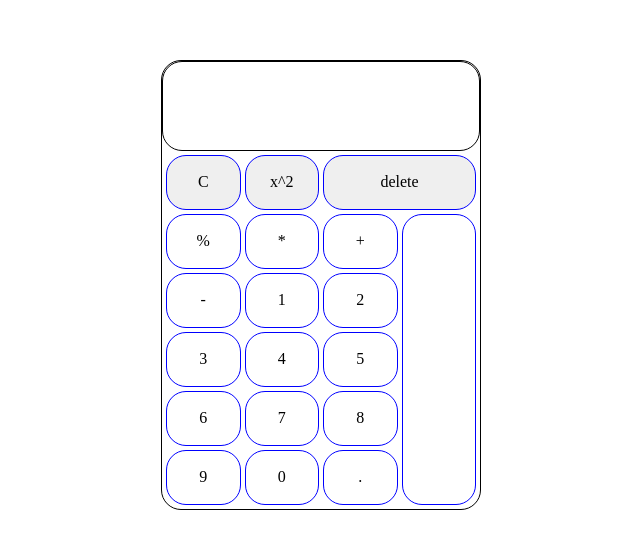
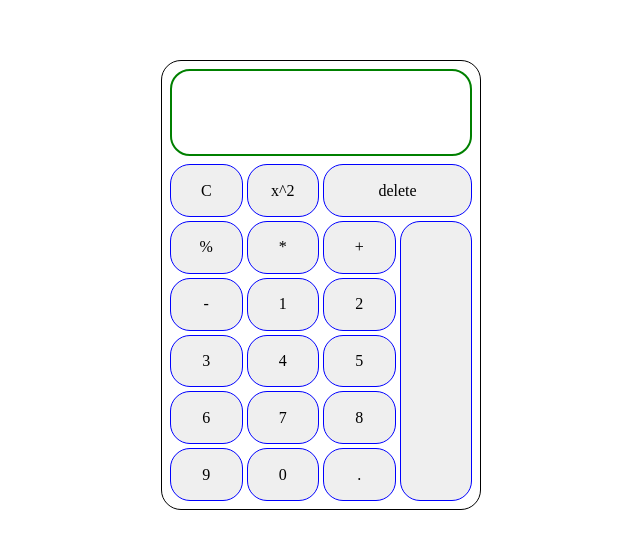
Before and after one commit to TheAlmightyMight/Calculator, a plain HTML site: page index.html in a window 1280 px wide. Shown: the part 115-664 px from the top of the page, without its empty margins (319-959 px from the left). Drawn offline with Linux system fonts and the light colour scheme.

Commit message:
Change index.html layout

```diff
--- a/index.html
+++ b/index.html
@@ -21,34 +21,32 @@
 
           <!-- first half of tool panel -->
 
-          <div class="keyboard__item container">%</div>
-          <div class="keyboard__item container">*</div>
-          <div class="keyboard__item container">+</div>
-          <div class="keyboard__item container">-</div>
+          <button class="keyboard__item container">%</button>
+          <button class="keyboard__item container">*</button>
+          <button class="keyboard__item container">+</button>
+          <button class="keyboard__item container">-</button>
 
           <!-- second half of tool panel -->
 
-          <div class="keyboard__item container">1</div>
-          <div class="keyboard__item container">2</div>
-          <div class="keyboard__item container">3</div>
+          <button class="keyboard__item container">1</button>
+          <button class="keyboard__item container">2</button>
+          <button class="keyboard__item container">3</button>
 
-          <!-- first keyboard half -->
-
-          <div class="keyboard__item container">4</div>
-          <div class="keyboard__item container">5</div>
-          <div class="keyboard__item container">6</div>
+          <button class="keyboard__item container">4</button>
+          <button class="keyboard__item container">5</button>
+          <button class="keyboard__item container">6</button>
 
           <!-- second keyboard half -->
 
-          <div class="keyboard__item container">7</div>
-          <div class="keyboard__item container">8</div>
-          <div class="keyboard__item container">9</div>
+          <button class="keyboard__item container">7</button>
+          <button class="keyboard__item container">8</button>
+          <button class="keyboard__item container">9</button>
 
           <!-- third keyboard half -->
 
-          <div class="keyboard__item container">0</div>
-          <div class="keyboard__item container">.</div>
-          <div class="keyboard__item equal"></div>
+          <button class="keyboard__item container">0</button>
+          <button class="keyboard__item container">.</button>
+          <button class="keyboard__item equal"></button>
         </main>
       </section>
     </div>
--- a/style.css
+++ b/style.css
@@ -34,6 +34,7 @@ select {
   height: 450px;
   display: flex;
   flex-direction: column;
+  padding: 8px;
   border: 1px solid black;
   border-radius: 20px;
 }
@@ -41,13 +42,20 @@ select {
 .output {
   height: 100px;
   width: 100%;
+  border: 2px solid green;
+  border-radius: inherit;
+}
+
+.output__input {
+  height: 100%;
+  border-radius: inherit;
 }
 
 .keyboard {
   width: 100%;
   height: 400px;
+  margin-top: 8px;
   display: grid;
-  padding: 4px;
   gap: 4px;
   grid-template-rows: repeat(6, 1fr);
   grid-template-columns: repeat(4, 1fr);
```
